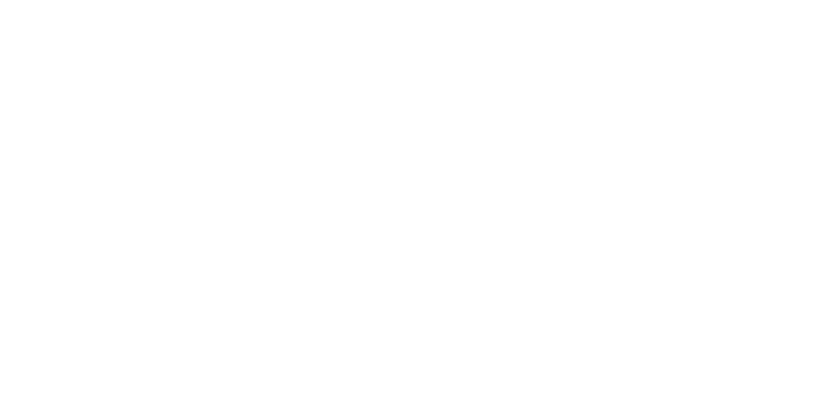
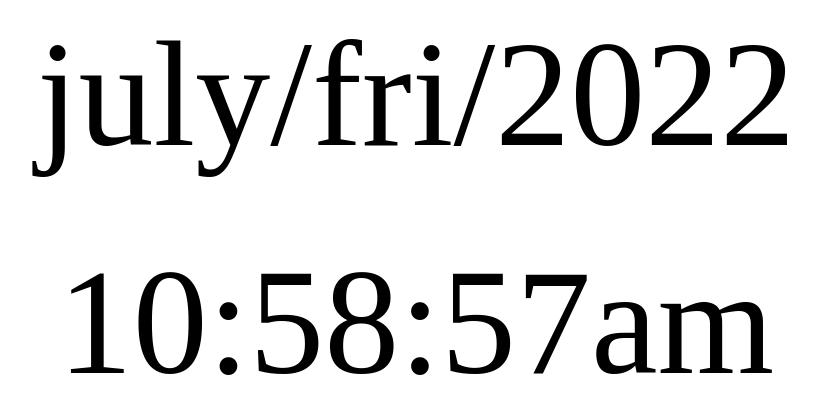
Before and after one commit to Muhammad-Bilal-code/Digital-Clock, a plain HTML site: page index.html in a window 1280 px wide. Shown: the whole page, without its empty margins (224-1042 px from the left). Drawn offline with Linux system fonts and the light colour scheme.

Commit message:
Add files via upload
AMPM Wala Kam Kr K Upload kya he

```diff
--- a/app.js
+++ b/app.js
@@ -0,0 +1,61 @@
+function clock(){
+
+    var date = new Date()
+    // console.log(date)
+    var day = date.getDay()
+    // console.log(day)
+    var month = date.getMonth();
+    // console.log(month)
+    var year = date.getFullYear();
+    // console.log(year)
+    document.querySelector("#year").innerText = year;
+
+
+    var weekDays = ["sun","mon","tue","wed","thurs","fri","sat"]
+    for(var i=0;i<=weekDays.length-1;i++){
+        // console.log(weekDays[i])
+        if(day === i){
+            // console.log(weekDays[i])
+            document.getElementById("tareekh").innerText = weekDays[i] + "/"
+        }
+    }
+
+    var monthsArr = ["jan","feb","march","april","may","jun","july","aug","sep","oct","nov","dec"]
+    for(var j=0;j<=monthsArr.length-1;j++){
+        // console.log(monthsArr[i])
+        if(month===j){
+            // console.log(monthsArr[i])
+            document.getElementById("month").innerText = monthsArr[j]  + "/"
+        }
+    }
+
+
+
+
+    var hours = date.getHours()
+
+    if(hours>12){
+        hours = hours - 12;
+        ampm = "pm"
+        console.log(hours + ampm)
+    }
+    else{
+        hours = hours;
+        ampm = "am"
+    }
+
+    document.getElementById("hours").innerText = hours  + ":";
+    var minutes = date.getMinutes()
+    document.getElementById("minutes").innerText = minutes + ":";
+    var seconds = date.getSeconds()
+    document.getElementById("sec").innerText = seconds;
+
+
+
+
+    var ampm;
+    document.getElementById("ampm").innerText = ampm
+}
+
+setInterval(clock,1000)
+// clock()
--- a/index.html
+++ b/index.html
@@ -1,12 +1,41 @@
 <!DOCTYPE html>
 <html lang="en">
-  <head>
-    <meta charset="UTF-8" />
-    <meta http-equiv="X-UA-Compatible" content="IE=edge" />
-    <meta name="viewport" content="width=device-width, initial-scale=1.0" />
+<head>
+    <meta charset="UTF-8">
+    <meta http-equiv="X-UA-Compatible" content="IE=edge">
+    <meta name="viewport" content="width=device-width, initial-scale=1.0">
     <title>Document</title>
-  </head>
-  <body>
+    <style>
+        .date, .time {
+    text-align: center;
+}
+        span {
+    font-size: 150px;
+}
+.date-time {
+    min-height: 400px;
+    display: flex;
+    flex-direction: column;
+    justify-content: space-between;
+}
+    </style>
+</head>
+<body>
+    <div class="date-time">
+        <div class="date">
+            <!-- <h2>Date</h2> -->
+            <!-- <span id="cmp-date"></span> -->
+            <span id="month">txt</span><span id="tareekh">txt</span><span id="year">txt</span>
+        </div>
+        <div class="time">
+            <!-- <h2>Time</h2> -->
+            <span id="hours"></span><span id="minutes"></span><span id="sec"></span><span id="ampm"></span>
+        </div>
+    </div>
+
+
+
+
     <script src="app.js"></script>
-  </body>
+</body>
 </html>
```
